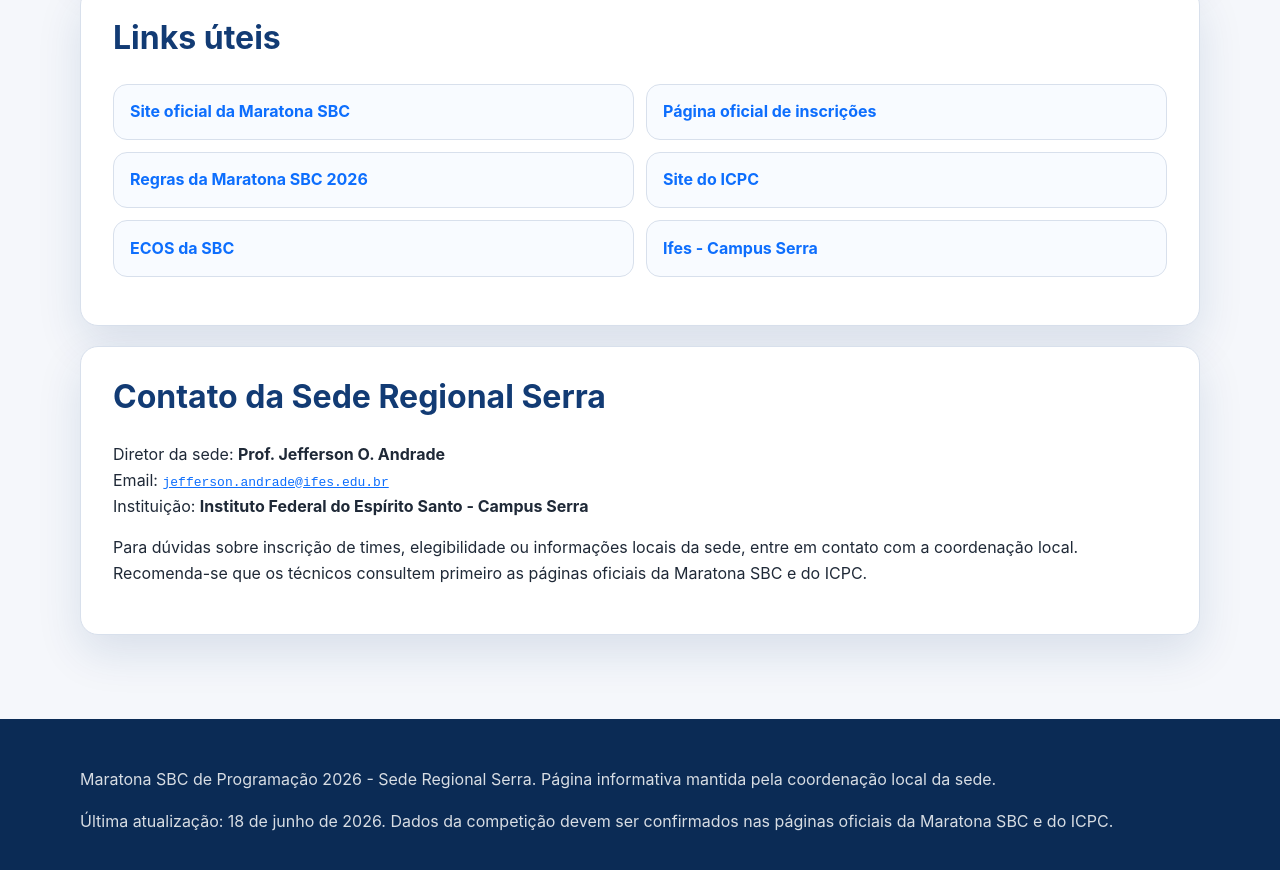
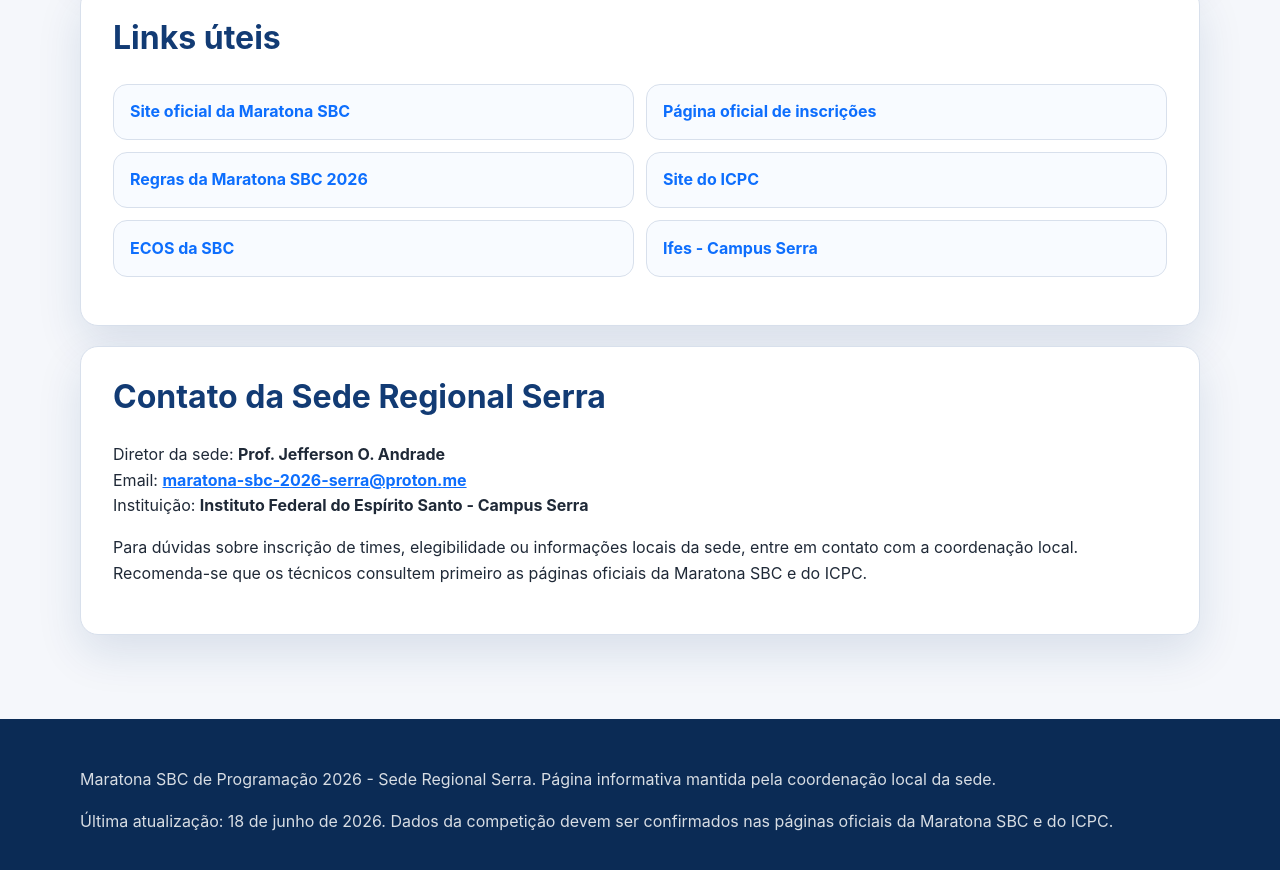
Before and after one commit to profjeffandrade/maratona-sbc-2026-serra, a plain HTML site: page index.html in a window 1280 px wide. Shown: the part 4075-4945 px from the top of the page. Drawn offline with Linux system fonts and the light colour scheme.

Commit message:
fix: uso de email dedicado para a sede regional da maratona SBC

```diff
--- a/index.html
+++ b/index.html
@@ -653,8 +653,8 @@
     <section id="contato" class="card" aria-labelledby="contato-title">
       <h2 id="contato-title" class="section-title">Contato da Sede Regional Serra</h2>
       <p>
-        Diretor da sede: <strong>Prof. Jefferson O. Andrade</strong><br>
-        Email: <a href="mailto:jefferson.andrade@ifes.edu.br"><code>jefferson.andrade@ifes.edu.br</code></a><br>
+          Diretor da sede: <strong>Prof. Jefferson O. Andrade</strong><br>
+          Email: <a href="mailto:maratona-sbc-2026-serra@proton.me"><strong>maratona-sbc-2026-serra@proton.me</strong></a><br>
         Instituição: <strong>Instituto Federal do Espírito Santo - Campus Serra</strong>
       </p>
       <p>
```
Also changed, not shown: 1 other file.
